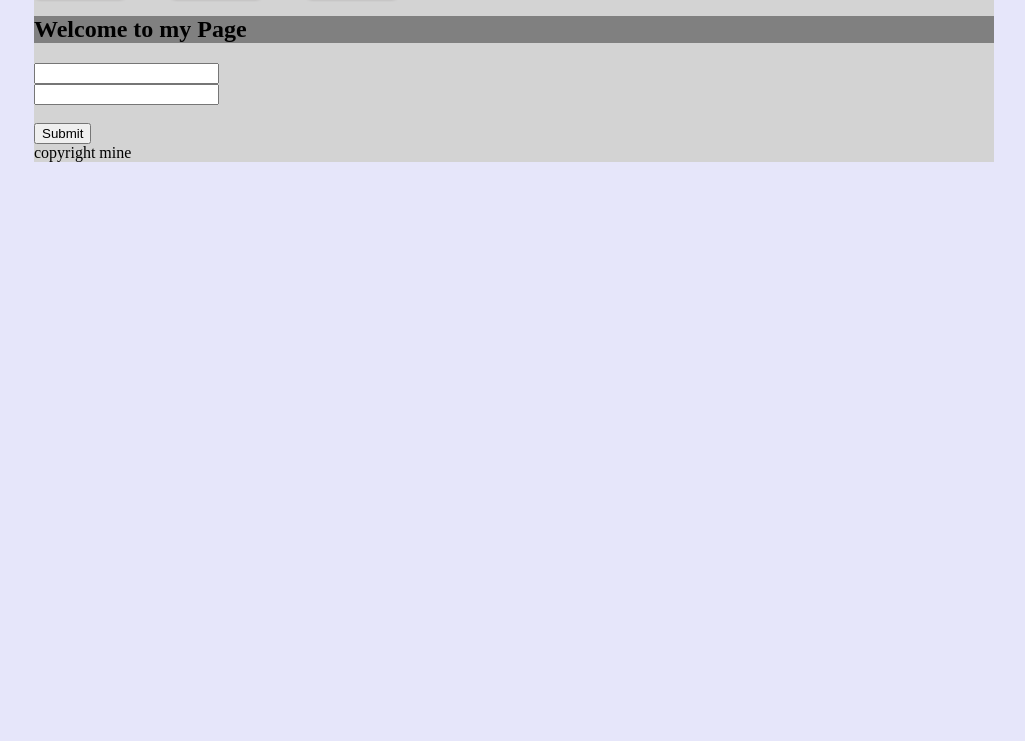
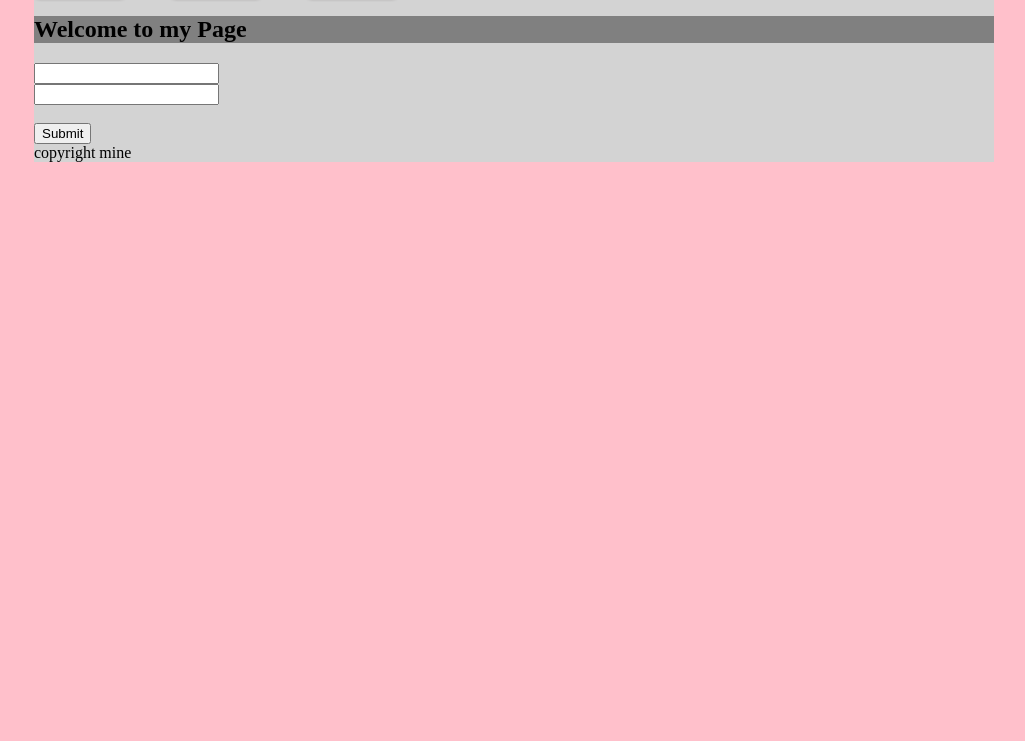
Before and after one commit to Muazzi/MyFirstProject, a plain HTML site: page index.html in a window 1280 px wide. Shown: the part 59-800 px from the top of the page, without its empty margins (126-1151 px from the left). Drawn offline with Linux system fonts and the light colour scheme.

Commit message:
made the bg pink

```diff
--- a/styles.css
+++ b/styles.css
@@ -1,5 +1,5 @@
 body {
-    background-color: lavender;
+    background-color: pink;
 
 
 }
```
